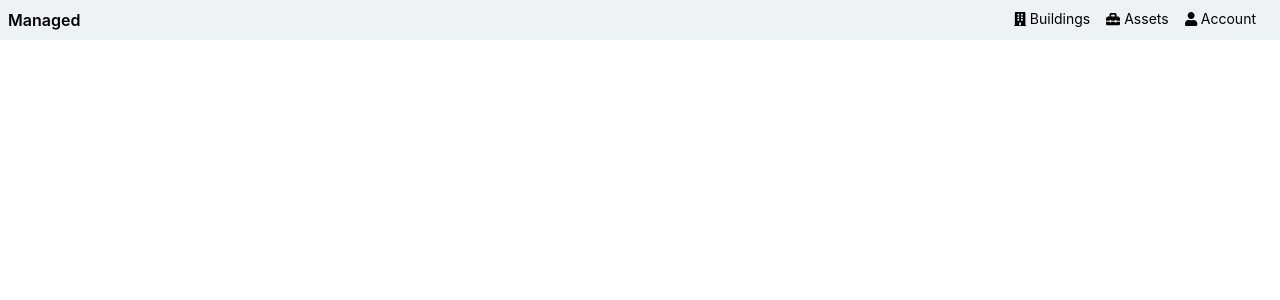
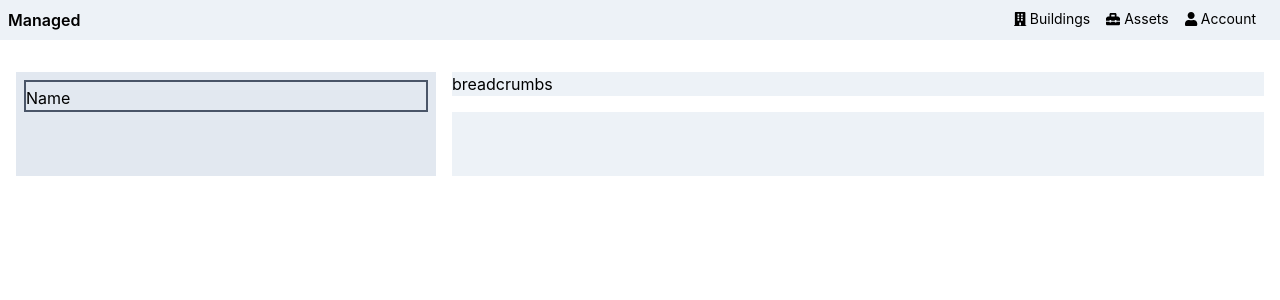
Before and after one commit to reynoldadade/facility, a Next.js app: page /dashboard in a window 1280 px wide. Shown: the top 300 px of the page. Built offline with nearby package versions, Linux system fonts and the light colour scheme.

Commit message:
list of buildings component

```diff
--- /dev/null
+++ b/components/buildings/ListOfBuildings.js
@@ -0,0 +1,7 @@
+const ListOfBuildings = (props) => (
+  <div className="p-2">
+    <div className="pt-1 border-2 border-gray-700">Name</div>
+  </div>
+);
+
+export default ListOfBuildings;
--- a/components/dashboardComponent.js
+++ b/components/dashboardComponent.js
@@ -1 +1,12 @@
-const dashboard = (props) => {};
+import ListOfBuildings from './buildings/ListOfBuildings';
+const dashboard = (props) => (
+  <div className="grid grid-rows-3 grid-flow-col gap-4 p-4">
+    <div className="row-span-3 bg-gray-300">
+      <ListOfBuildings />
+    </div>
+    <div className="row-span-1 col-span-2 bg-gray-200">breadcrumbs</div>
+    <div className="row-span-2 col-span-2 bg-gray-200"></div>
+  </div>
+);
+
+export default dashboard;
--- a/components/layout.js
+++ b/components/layout.js
@@ -25,14 +25,14 @@ const LinkTemplate = [
 
 const layout = ({ children }) => {
   return (
-    <div className="grid grid-cols-3 gap-4">
-      <div className="col-span-3 p-2 bg-gray-200  flex justify-between">
+    <div className="grid grid-cols-1 gap-4">
+      <div className="col-span-1 p-2 bg-gray-200  flex justify-between">
         <div className="font-semibold">Managed</div>
         <div className="flex px-2 text-sm">
           <LinkedList LinkTemplate={LinkTemplate} />
         </div>
       </div>
-      <div>{children}</div>
+      <div className="col-span-1">{children}</div>
     </div>
   );
 };
--- a/pages/dashboard.js
+++ b/pages/dashboard.js
@@ -1,7 +1,10 @@
 import Layout from '../components/layout';
+import DashboardComponent from '../components/dashboardComponent';
 const Dashboard = (props) => (
   <div>
-    <Layout></Layout>
+    <Layout>
+      <DashboardComponent />
+    </Layout>
   </div>
 );
 
```
